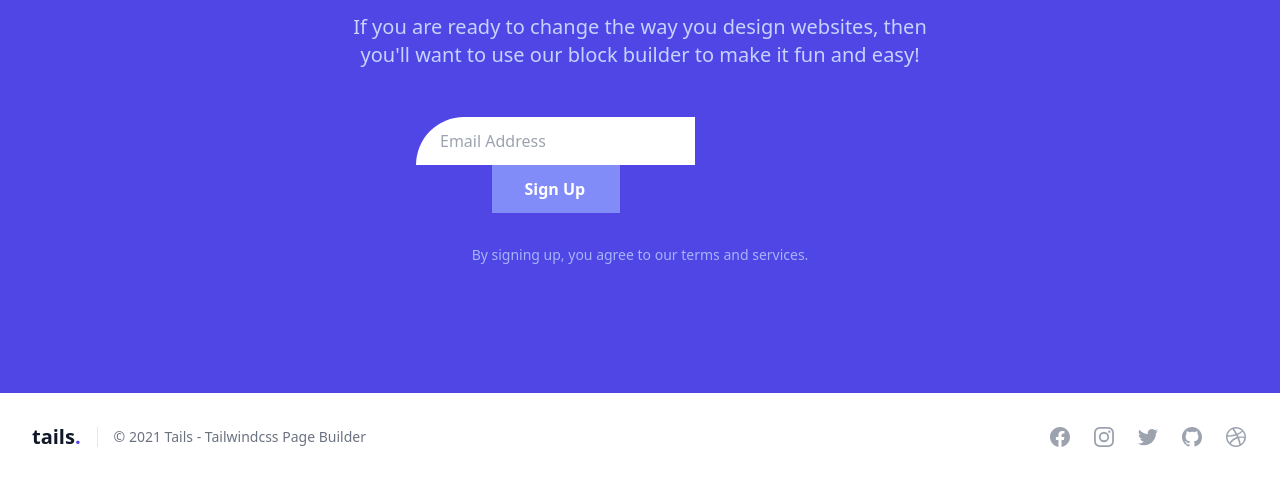
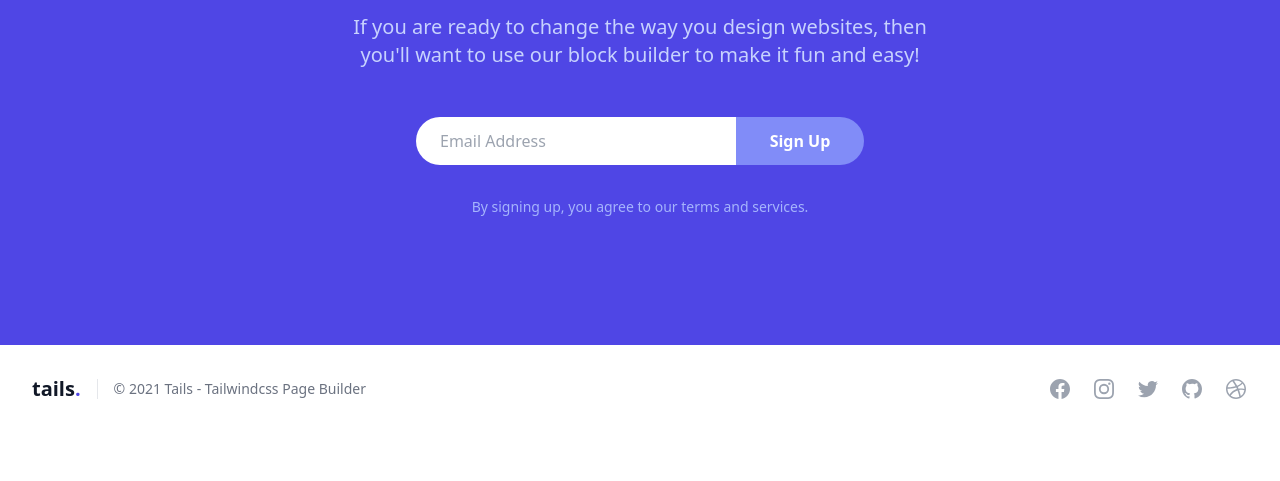
Before and after one commit to qlubclub/qlubclub.github.io, a plain HTML site: page index.html in a window 1280 px wide. Shown: the part 415-896 px from the top of the page. After the commit the page ends 848 px from the top, so only its background shows below. Drawn offline with nearby package versions, Linux system fonts and the light colour scheme; a script that the page names is missing.

Commit message:
Update index.html

```diff
--- a/index.html
+++ b/index.html
@@ -45,16 +45,14 @@
 
             <h1 class="text-4xl font-extrabold leading-10 tracking-tight text-white sm:text-5xl sm:leading-none md:text-6xl xl:text-7xl"><span class="block">Simplify the way you</span> <span class="relative inline-block mt-3 text-transparent text-white">design websites</span></h1>
             <div class="max-w-lg mx-auto mt-6 text-sm text-center text-indigo-200 md:mt-12 sm:text-base md:max-w-xl md:text-lg xl:text-xl">If you are ready to change the way you design websites, then you'll want to use our block builder to make it fun and easy!</div>
-            <div class="relative flex items-center max-w-md mx-auto mt-12 overflow-hidden text-center rounded-full">
-                <form action="https://club.us14.list-manage.com/subscribe/post?u=172bd4dc84676cb8de97ec3b5&amp;id=ae021b402b" method="post" id="mc-embedded-subscribe-form" name="mc-embedded-subscribe-form" class="validate" target="_blank" novalidate>
-                    <input type="text" name="email" placeholder="Email Address" class="w-full h-12 px-6 py-2 font-medium text-indigo-800 focus:outline-none">
+            <form action="https://club.us14.list-manage.com/subscribe/post?u=172bd4dc84676cb8de97ec3b5&amp;id=ae021b402b" method="post" target="_blank" novalidate>
+                <div class="relative flex items-center max-w-md mx-auto mt-12 overflow-hidden text-center rounded-full">
+                    <input type="email" name="EMAIL" placeholder="Email Address" class="w-full h-12 px-6 py-2 font-medium text-indigo-800 focus:outline-none">
                     <span class="relative top-0 right-0 block">
-                        <button type="button" class="inline-flex items-center w-32 h-12 px-8 text-base font-bold leading-6 text-white transition duration-150 ease-in-out bg-indigo-400 border border-transparent hover:bg-indigo-700 focus:outline-none active:bg-indigo-700">
-                            Sign Up
-                        </button>
+                        <input type="submit" value="Sign Up" name="subscribe" id="mc-embedded-subscribe" class="inline-flex items-center w-32 h-12 px-8 text-base font-bold leading-6 text-white transition duration-150 ease-in-out bg-indigo-400 border border-transparent hover:bg-indigo-700 focus:outline-none active:bg-indigo-700">
                     </span>
-                </form>
-            </div>
+                </div>
+            </form>
             <div class="mt-8 text-sm text-indigo-300">By signing up, you agree to our terms and services.</div>
         </div>
     </div>
@@ -108,7 +106,5 @@
 <!-- AlpineJS Library -->
 <script src="https://cdnjs.cloudflare.com/ajax/libs/alpinejs/2.8.0/alpine.js"></script>
 
-<script type='text/javascript' src='//s3.amazonaws.com/downloads.mailchimp.com/js/mc-validate.js'></script><script type='text/javascript'>(function($) {window.fnames = new Array(); window.ftypes = new Array();fnames[0]='EMAIL';ftypes[0]='email';fnames[1]='FNAME';ftypes[1]='text';fnames[2]='LNAME';ftypes[2]='text';fnames[3]='ADDRESS';ftypes[3]='address';fnames[4]='PHONE';ftypes[4]='phone';fnames[5]='BIRTHDAY';ftypes[5]='birthday';}(jQuery));var $mcj = jQuery.noConflict(true);</script>
-
 </body>
 </html>
```
